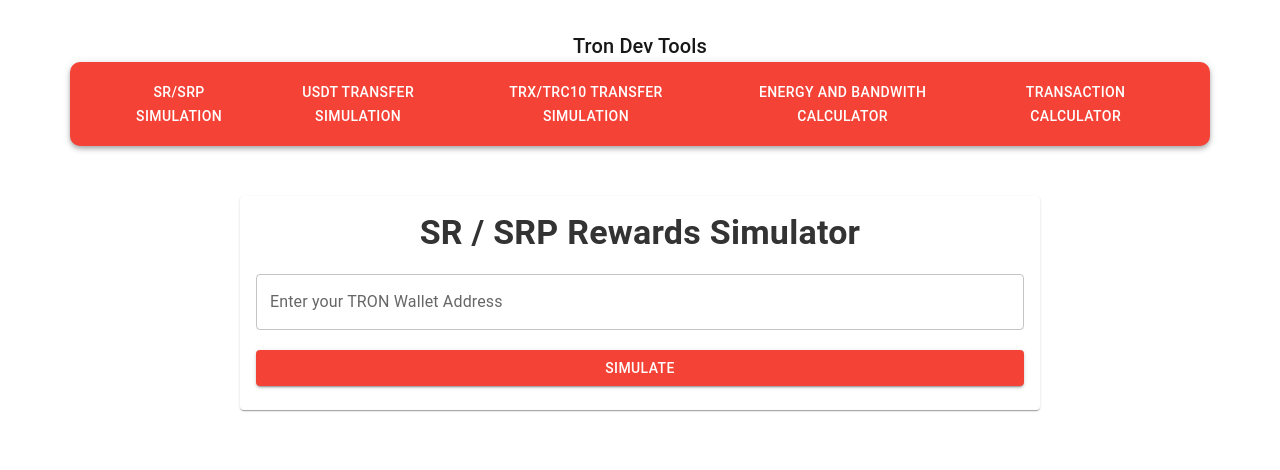
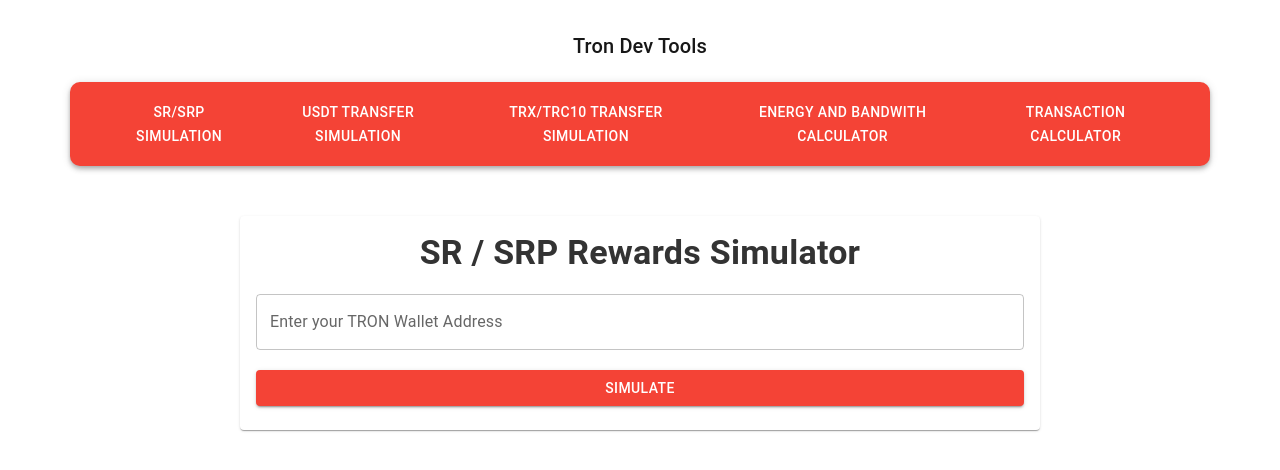
Before and after one commit to aziz1975/tron-dev-tools, a Next.js app: page /sr-simulation in a window 1280 px wide. Shown: the top 470 px of the page. Built offline with nearby package versions, Linux system fonts and the light colour scheme.

Commit message:
ui changes

```diff
--- a/app/Navbar.tsx
+++ b/app/Navbar.tsx
@@ -23,7 +23,7 @@
             <Typography variant="h6" className="text-center mb-8">
                         Tron Dev Tools
                     </Typography>
-                <AppBar position="static" color="primary" style={{ borderRadius: "10px", padding: "10px" }}>
+                <AppBar position="static" color="primary" style={{ borderRadius: "10px", padding: "10px", marginTop: "20px" }}>
                     <Toolbar>
                         <Link href="/sr-simulation">
                             <Button color="inherit" sx={{ '&:hover': { color: '#fff', backgroundColor: '#b71c1c', fontWeight: 'bold' } }}>SR/SRP Simulation</Button>
```
